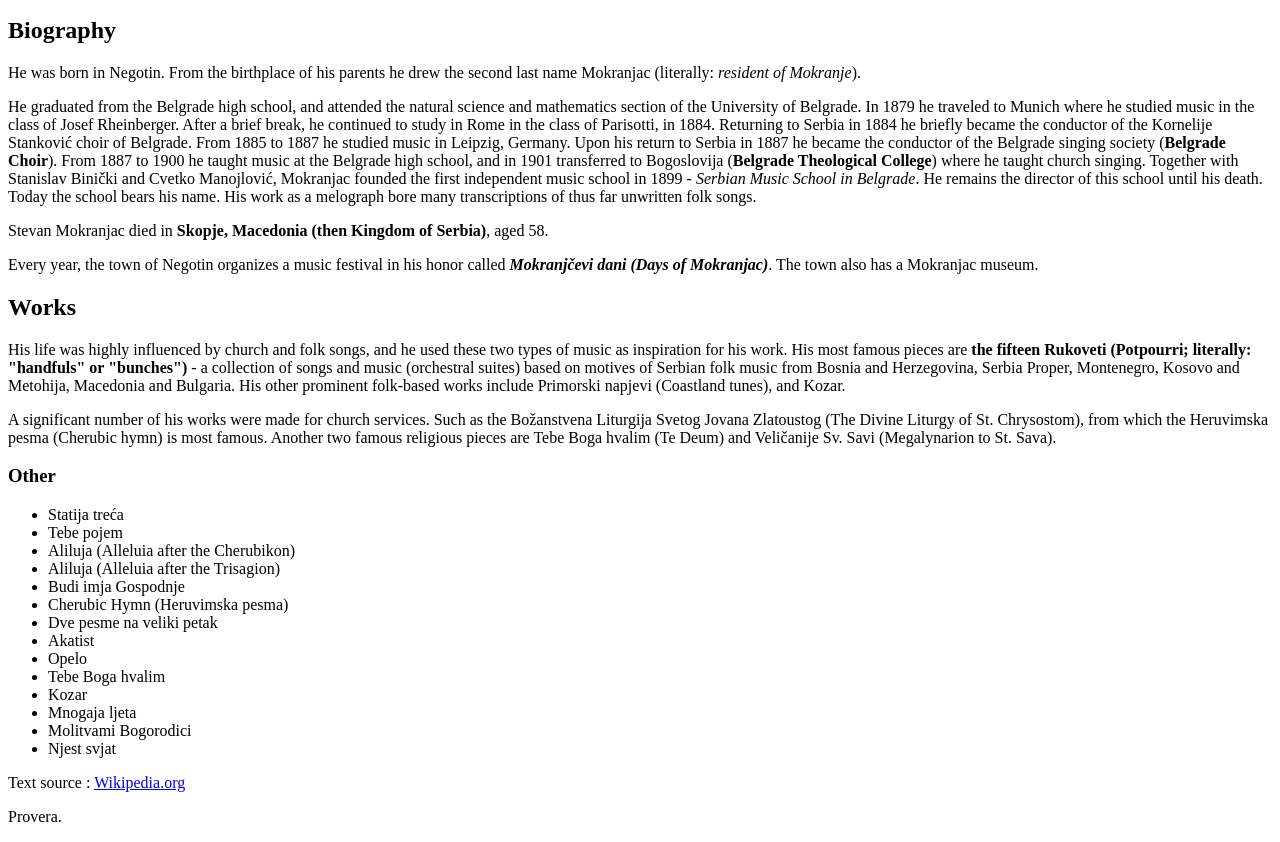
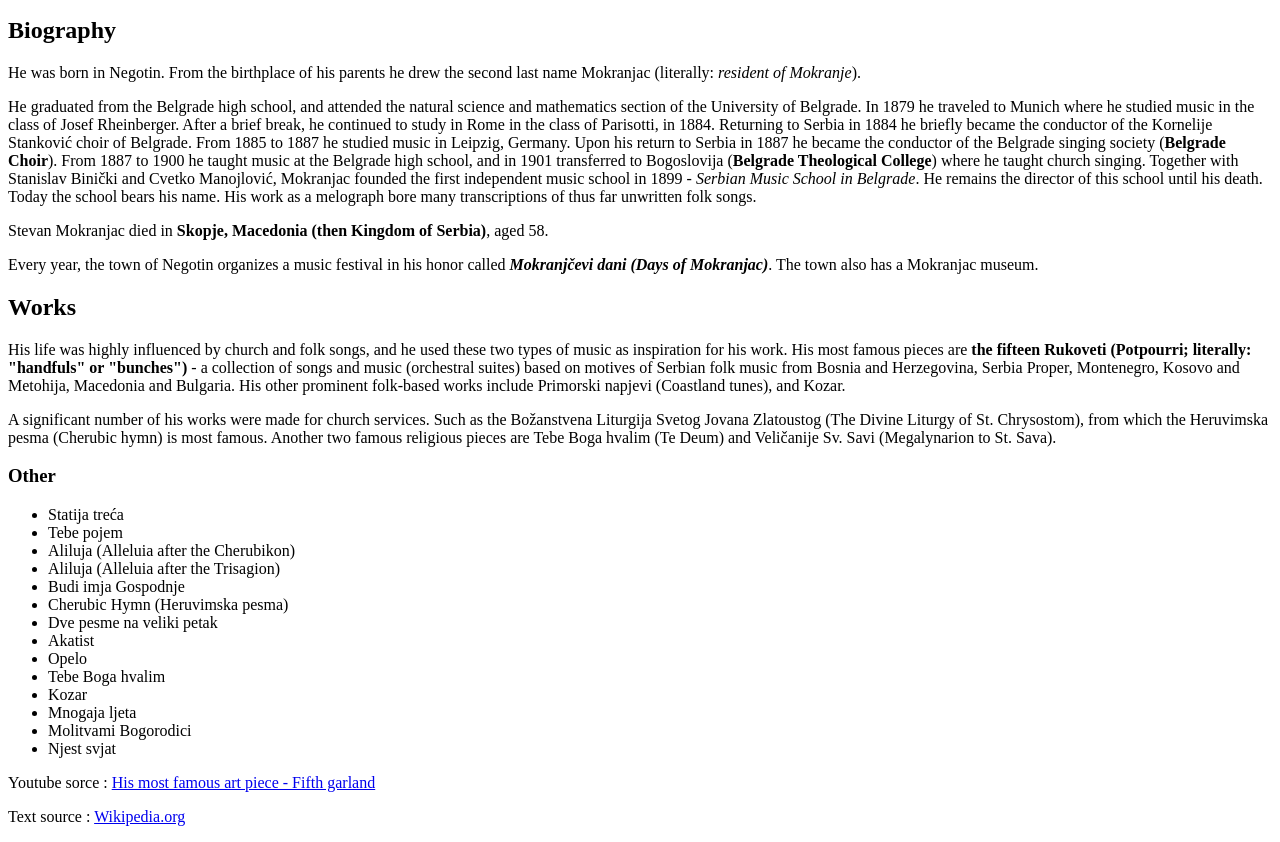
Before and after one commit to DjordjeArsen/Assignment-1, a plain HTML site: page index.html in a window 1280 px wide. Shown: the part 119-961 px from the top of the page. Drawn offline with Linux system fonts and the light colour scheme.

Commit message:
Link sa youtube-a

```diff
--- a/index.html
+++ b/index.html
@@ -41,9 +41,10 @@
                     <li>Njest svjat</li>
                 </ul>
 
+            <p>Youtube sorce : <a href="https://www.youtube.com/watch?v=787X0l2UihQ">His most famous art piece - Fifth garland</a></p>
+
             <p>Text source : <a href="https://en.wikipedia.org/wiki/Stevan_Mokranjac">Wikipedia.org</a> </p>
 
-		<p>Provera.</p>
 
         </body>
     </html>
```
